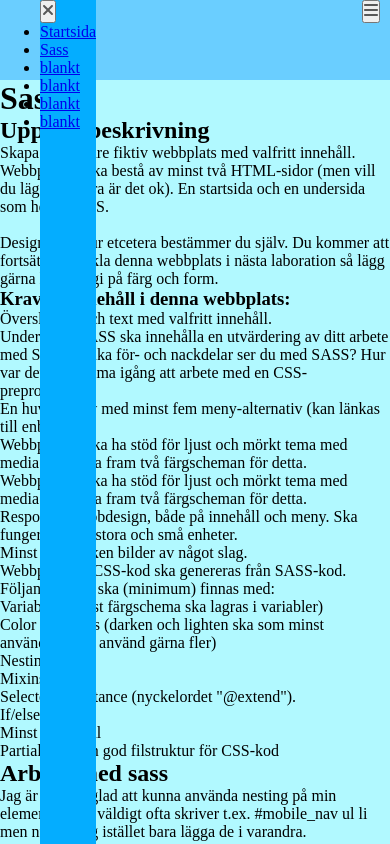
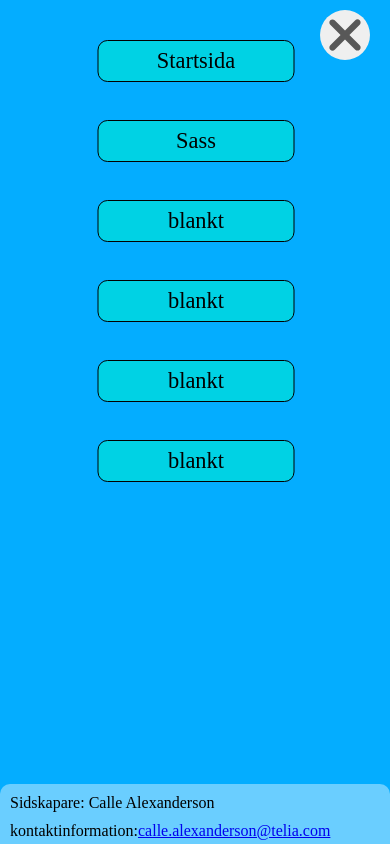
Before and after one commit to CalleAlexanderson/moment3, a website built with Parcel: page src/sass.html in a window 390 px wide. Both pictures are taken after a click on the button 371 px from the left and 11 px from the top of the page. Shown: the top 844 px of the page. Built offline with nearby package versions, Linux system fonts and the light colour scheme.

Commit message:
moment 3 klart

```diff
--- a/package.json
+++ b/package.json
@@ -2,7 +2,6 @@
   "name": "moment3",
   "version": "1.0.0",
   "description": "",
-  "main": "index.js",
   "scripts": {
     "start": "parcel",
     "build": "parcel build"
--- a/src/_colours.scss
+++ b/src/_colours.scss
@@ -41,11 +41,42 @@ body {
     @include lightOrDarksecondary(true, 60%);
 
     #logo {
-      @include lightOrDarkPrimary(true, 60%)
+      @include lightOrDarkPrimary(true, 60%);
     }
 
     #mobile_menu {
-      @include lightOrDarksecondary(true, 40%)
+      @include lightOrDarksecondary(true, 40%);
+
+      ul {
+        li {
+          a {
+            @include lightOrDarkPrimary(true, 30%);
+          }
+
+          a:hover {
+            @include lightOrDarkPrimary(true, 20%);
+          }
+        }
+      }
+    }
+
+    #pc_menu {
+      a {
+        color: $text-color-light;
+      }
+
+      li:hover {
+        border: 1px solid $text-color-light;
+        padding: 5px;
+      }
+
+      li:active {
+        background-color: $text-color-light;
+      }
+
+      li:active a{
+        color: lighten($secondary-color-dark, 60%);
+      }
     }
   }
   main {
@@ -64,8 +95,42 @@ body {
     header {
       @include lightOrDarksecondary(false);
 
+      #logo {
+        @include lightOrDarkPrimary(true, 10%);
+      }
+
       #mobile_menu {
         @include lightOrDarkBG(false, 5%);
+
+        ul {
+          li {
+            a {
+              @include lightOrDarkPrimary(false);
+            }
+
+            a:hover {
+              @include lightOrDarkPrimary(false, 10%);
+            }
+          }
+        }
+      }
+      #pc_menu {
+        a {
+          color: $text-color-dark;
+        }
+
+        li:hover {
+          border: 1px solid $text-color-dark;
+          padding: 5px;
+        }
+
+        li:active {
+          background-color: $text-color-dark;
+        }
+
+        li:active a{
+          color: $secondary-color-dark;
+        }
       }
     }
 
@@ -74,7 +139,7 @@ body {
     }
 
     footer {
-      @include lightOrDarksecondary(false, 5%);
+      @include lightOrDarksecondary(false);
     }
   }
 }
--- a/src/menu.js
+++ b/src/menu.js
@@ -11,7 +11,12 @@ function init() {
     menuElem.style.visibility = "hidden";
     menuElem.style.height = "0";
 
-
+    window.addEventListener('resize', () => {
+        if (window.screen.width > 601) {
+            menuElem.style.visibility = "hidden";
+            menuElem.style.height = "0";
+        }
+    })
 } // Slut init
 window.addEventListener('load', init);
 // --------------------------------------------------
@@ -20,9 +25,10 @@ function toggleMenu() {
     if (this == document.getElementById('menu_btn')) {
         menuElem.style.visibility = "visible";
         menuElem.style.height = "100vh";
+        document.getElementsByTagName('body')[0].style.overflowY = "hidden";
     } else {
-
         menuElem.style.visibility = "hidden";
         menuElem.style.height = "0";
+        document.getElementsByTagName('body')[0].style.overflowY = "auto";
     }
 }
--- a/src/sass.html
+++ b/src/sass.html
@@ -29,12 +29,12 @@
                 <img src="pictures/xmark-solid.svg" alt=""></button>
             <nav>
                 <ul>
-                    <li><a href="index.html">Startsida</a></li>
-                    <li><a href="sass.html">Sass</a></li>
-                    <li><a href="#">blankt</a></li>
-                    <li><a href="#">blankt</a></li>
-                    <li><a href="#">blankt</a></li>
-                    <li><a href="#">blankt</a></li>
+                    <li><a href="index.html"><span>Startsida</span></a></li>
+                    <li><a href="sass.html"><span>Sass</span></a></li>
+                    <li><a href="#"><span>blankt</span></a></li>
+                    <li><a href="#"><span>blankt</span></a></li>
+                    <li><a href="#"><span>blankt</span></a></li>
+                    <li><a href="#"><span>blankt</span></a></li>
                 </ul>
             </nav>
         </div>
@@ -86,26 +86,53 @@
         </article>
         <article>
             <h2>Arbeta med sass</h2>
-            Jag är väldigt glad att kunna använda nesting på min element då jag väldigt ofta skriver t.ex. #mobile_nav
-            ul li men nu kan jag istället bara lägga de i varandra.
+            <p>Jag är väldigt glad att kunna använda nesting på min element då jag väldigt ofta skriver t.ex.
+                #mobile_nav
+                ul li men nu kan jag istället bara lägga de i varandra. <br> <br>
+                Först kände jag att många av sakerna som t.ex. lighten och darken var överflödiga men efter jag byggt en
+                mixins där jag kunde skicka in true/false för color scheme och sedan ett procent tecken för att betämma
+                i vilken grad färgen skulle lighten/darken märkte jag hur skönt det var i längden att inte behöva hålla
+                koll på alla olika färgkoder i ett projekt och bara göra allting genom @include. <br> <br>
+                Extend hade jag inte jättemycket använding av på denna webbsida (antagligen för den är rättså liten),
+                det enda stället jag lyckades hitta som extend kunde användas utan att verka som om det användes bara
+                för att få med var när jag style:ade mina menyknappar då de har samma dimensioner förutom border radius
+                så jag gjorde bara kryss knappen en extend av hamburgarmeny knappen</p>
         </article>
         <article>
             <h2>För och nackdelar med sass</h2>
-            <h3>Fördelar</h3>
+            <h3>Fördelar jag märkt</h3>
             <ul>
                 <li>Mindre redundans i koden, mycket av den kod jag tidigare har behövt skriva flera gånger gånger kunde
-                    bytas ut mot en variabel</li>
-                <li></li>
-                <li></li>
+                    bytas ut mot en variabel/mixin.</li>
+                <li>
+                    partial var ett bra sätt att kunna sortera olika typer av styling, här sorterade jag bara färg och
+                    allt annat men kan se mig använda den för att t.ex. isolera header stil, footer stil och meny stil i
+                    egna dokument då har samma utseende på varje undersida.
+                </li>
             </ul>
-            <h3>Nackdelar</h3>
+            <h3>Nackdelar jag märkt</h3>
             <ul>
-                <li></li>
-                <li></li>
-                <li></li>
+                <li>
+                    En nackdel jag märkte (kan vara för jag använder scss och inte sass) var att mina css dokuement blev
+                    väldigt röriga med alla {} som användas när jag höll på med nesting, det kändes lite som jag bytte
+                    ut att behöva hålla koll på vart jag lagt vissa elements stil till att istället behöva hålla koll på
+                    vilket element jag just nu arbetade i.
+                </li>
+                <li>
+                    Det är inte lika lätt att använda som vanliga css och kräver att du har en del kunskap i hur
+                    programmeringsspråk ser ut med variabler och funktioner då det enligt mig inte liknar vanlig css
+                    mycket alls.
+                </li>
             </ul>
         </article>
     </main>
+    <footer>
+        <p>Sidskapare: Calle Alexanderson</p>
+        <div>
+            <p>kontaktinformation:</p>
+            <a href="mailto:calle.alexanderson@telia.com">calle.alexanderson@telia.com</a>
+        </div>
+    </footer>
 </body>
 
 </html>
--- a/src/style.scss
+++ b/src/style.scss
@@ -1,6 +1,5 @@
 @use "sass:color";
 @use "colours";
-
 
 @mixin contentSection($w, $h, $r: 0) {
   width: $w;
@@ -19,7 +18,8 @@ body {
 
   header {
     display: flex;
-    position: relative;
+    position: sticky;
+    top: 0;
     height: 80px;
     width: 100%;
 
@@ -29,7 +29,58 @@ body {
 
     #menu_btn {
       position: absolute;
-      right: 10px;
+      top: 10px;
+      right: 20px;
+      @include contentSection(50px, 50px, 5px);
+      border: none;
+
+      img {
+        @include contentSection(100%, 100%);
+      }
+    }
+
+    #mobile_menu {
+      position: fixed;
+      left: 0;
+      top: 0;
+      @include contentSection(100vw, 100vh);
+
+      button {
+        @extend #menu_btn;
+        border-radius: 50%;
+
+        img {
+          @include contentSection(100%, 100%);
+        }
+      }
+
+      ul {
+        position: absolute;
+        left: 50%;
+        transform: translate(-50%, 0);
+        list-style: none;
+
+        li {
+          margin-top: 40px;
+          @include contentSection(min(200px, 50vw), 40px);
+
+          a {
+            position: relative;
+            @include contentSection(100%, 100%, 10px);
+            display: block;
+            border: 1px solid black;
+            transition: background-color 0.25s;
+
+            span {
+              font-size: 1.4rem;
+              position: absolute;
+              top: 50%;
+              left: 50%;
+              transform: translate(-50%, -50%);
+            }
+          }
+        }
+      }
     }
 
     #pc_menu {
@@ -37,22 +88,52 @@ body {
     }
   }
 
-  #index_main {
-    section {
+  main {
+    margin: 20px 5% 80px;
+    border-radius: 20px;
+    h1 {
+      text-align: center;
+    }
+    article {
       @include contentSection(100%, auto);
+      margin: auto;
+      font-size: 1.2rem;
+      line-height: 1.5rem;
+
+      > * {
+        padding: 15px;
+      }
+
+      ul {
+        margin-left: 5%;
+        li{
+          margin-top: 10px
+        }
+      }
     }
   }
 
-  footer{
-    @include contentSection(100%, 60px)
+  footer {
+    @include contentSection(min(100%, 1600px), 60px);
+    border-top-left-radius: 10px;
+    border-top-right-radius: 10px;
+    position: fixed;
+    bottom: 0;
+    display: flex;
+    flex-direction: column;
+
+    div {
+      display: flex;
+      flex-direction: row;
+    }
+
+    > * {
+      padding: 10px 10px 0;
+    }
   }
 }
 
 @media screen and (min-width: 601px) {
-
-}
-
-@media screen and (min-width: 1025px) {
   body {
     header {
       #menu_btn {
@@ -68,13 +149,19 @@ body {
         ul {
           list-style: none;
           display: flex;
-          flex-direction: row;
 
           li {
             margin: 0 20px;
+            padding: 6px;
           }
         }
       }
     }
+
+    main {
+      article {
+        @include contentSection(min(60%, 800px), auto);
+      }
+    }
   }
 }
```
Also changed, not shown: src/index.html (+8 -8 lines).
